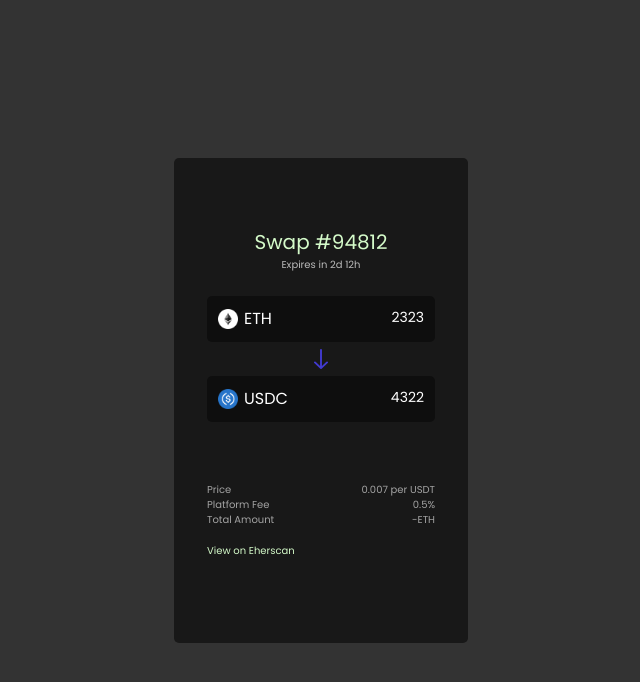
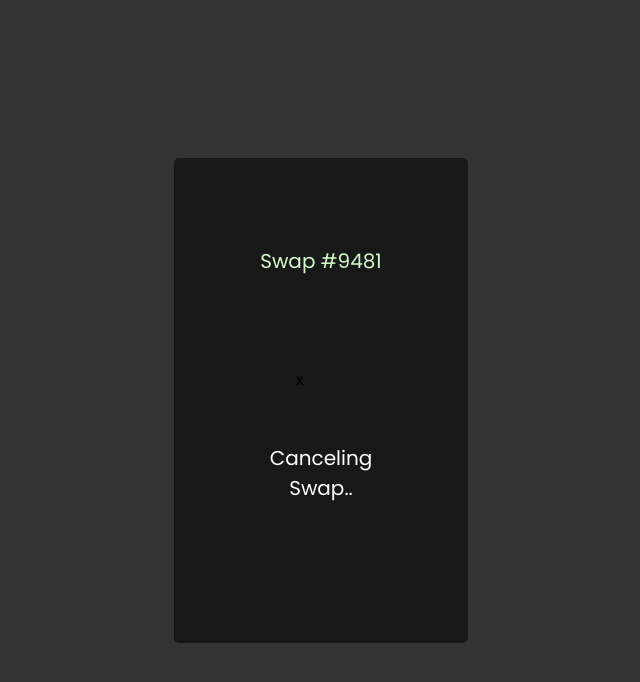
Before and after one commit to harisalkarni/swapsy-test, a React (Create React App) app: page / in a window 1280 px wide. Shown: the top 682 px of the page, without its empty margins (319-959 px from the left). Built offline with nearby package versions, Linux system fonts and the light colour scheme.

Commit message:
add canceling swap

```diff
--- /dev/null
+++ b/src/atom/CancelingSwap.tsx
@@ -0,0 +1,13 @@
+const CancelingSwap = () => {
+  return (
+    <div className="w-[294px] h-[485px]  rounded-[5px] pt-[88px] px-[33px] relative bg-erie-black flex flex-col items-center">
+      <div className="text-[20px] text-tea-green">Swap #9481</div>
+      <div className="w-[50px] h-[50px] mt-[92px] mb-[25px]">x</div>
+      <div className="w-[104px] text-[20px] text-white text-center">
+        Canceling Swap..
+      </div>
+    </div>
+  );
+};
+
+export default CancelingSwap;
--- a/src/organism/index.tsx
+++ b/src/organism/index.tsx
@@ -3,11 +3,12 @@
 // import WrongNetwork from "../atom/WrongNetwork";
 // import Swap from "../molecule/Swap";
 // import SwapScreen from "../molecule/SwapScreen";
+import CancelingSwap from "../atom/CancelingSwap";
 import SwapLink from "../molecule/SwapLink";
 const HomePage = () => {
   return (
     <div className="flex flex-1 bg-black bg-opacity-80 min-h-screen justify-center items-center">
-      <SwapLink text={"Expires in 2d 12h"} button={false} />
+      <CancelingSwap />
     </div>
   );
 };
```
